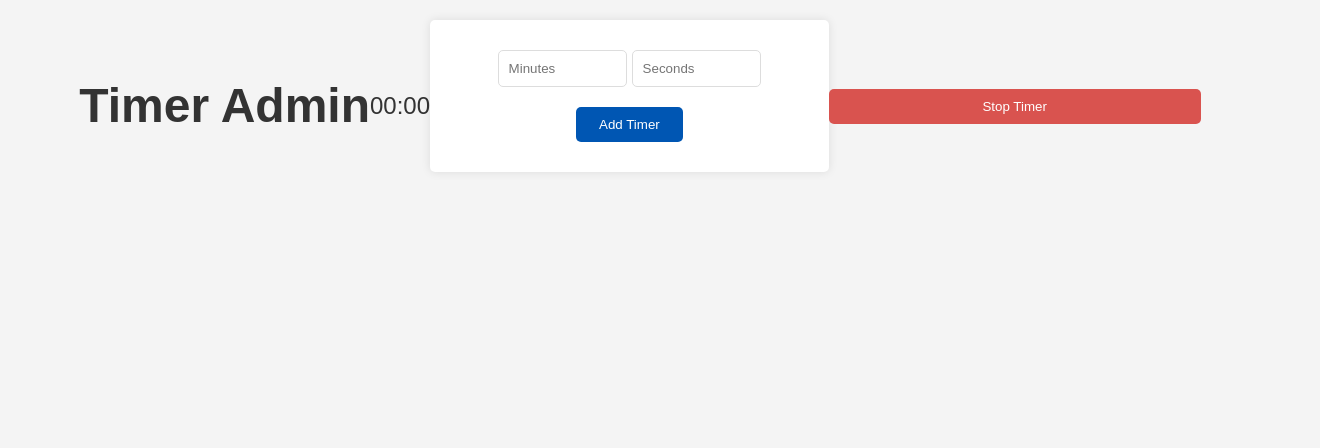
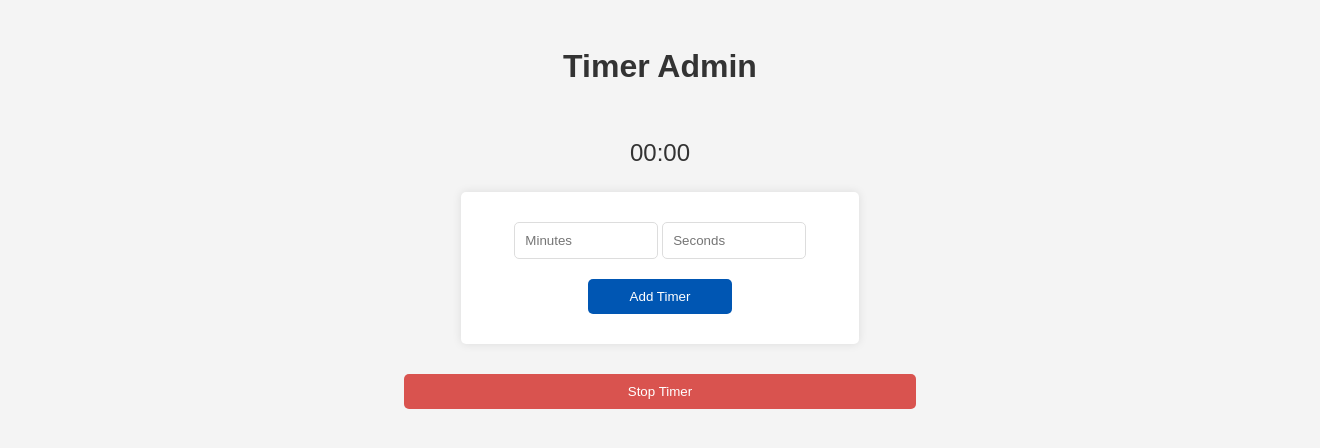
Before and after one commit to DaikoSapmi/MeetingTimer, a plain HTML site: page public/index.html in a window 1280 px wide. Shown: the whole page, 1320 px wide, since content can reach past the window. Drawn offline with Linux system fonts and the light colour scheme; no server answers.

Commit message:
Some styling.

```diff
--- a/public/styles.css
+++ b/public/styles.css
@@ -143,56 +143,52 @@ body {
 /* Additional Responsive Styles */
 
 /* Base styles */
-body {
-  font-family: 'Arial', sans-serif;
+body, html {
   margin: 0;
   padding: 0;
   box-sizing: border-box;
 }
 
-/* Flexbox or Grid can be used for overall layout */
+/* Flexbox for overall layout */
 .container {
   display: flex;
   flex-direction: column;
   align-items: center;
   justify-content: center;
   padding: 20px;
+  width: 100%; /* Ensures full width */
+  max-width: 100%;
 }
 
-/* Responsive Typography */
-h1 {
-  font-size: 2em; /* Base size */
+/* Ensure elements within container don't cause overflow */
+.container * {
+  max-width: 100%; /* Ensures no element is wider than the screen */
+  box-sizing: border-box; /* Includes padding and border in the element's width */
+}
+
+/* Ensure elements within container don't cause overflow */
+.container * {
+  max-width: 100%; /* Ensures no element is wider than the screen */
+  box-sizing: border-box; /* Includes padding and border in the element's width */
 }
 
 /* Responsive Form Elements */
 input[type="number"], button {
-  width: 90%; /* Base width */
-  margin: 10px 0;
+  width: 90%;
+  margin: 10px auto;
   padding: 10px;
   border-radius: 5px;
 }
 
-/* Media Queries for different screen sizes */
+/* Adjust form elements' width on larger screens */
 @media (min-width: 600px) {
-  .container {
-      flex-direction: row;
-  }
-
-  h1 {
-      font-size: 2.5em;
-  }
-
   input[type="number"], button {
-      width: 40%;
+      width: 50%; /* Adjust width as needed */
   }
 }
 
 @media (min-width: 1024px) {
-  h1 {
-      font-size: 3em;
-  }
-
   input[type="number"], button {
-      width: 30%;
+      width: 40%; /* Adjust width as needed */
   }
 }
```
